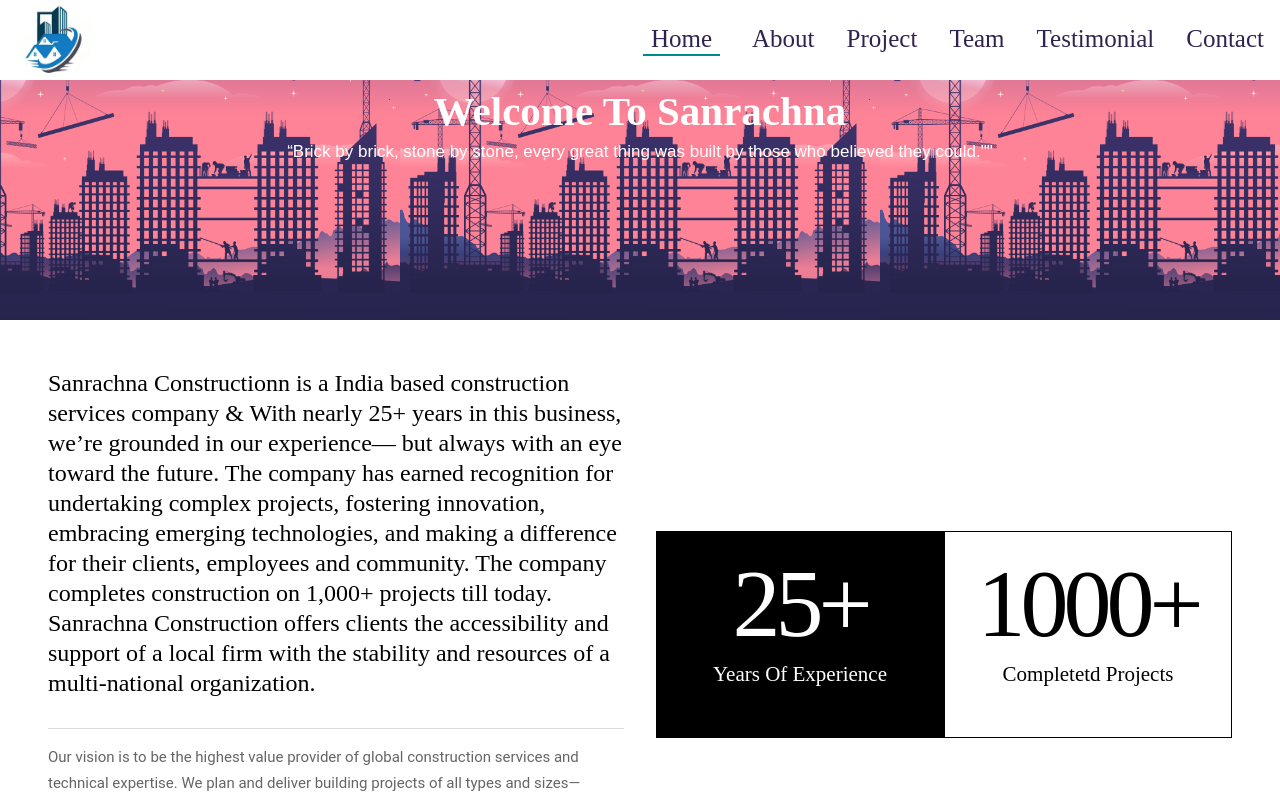
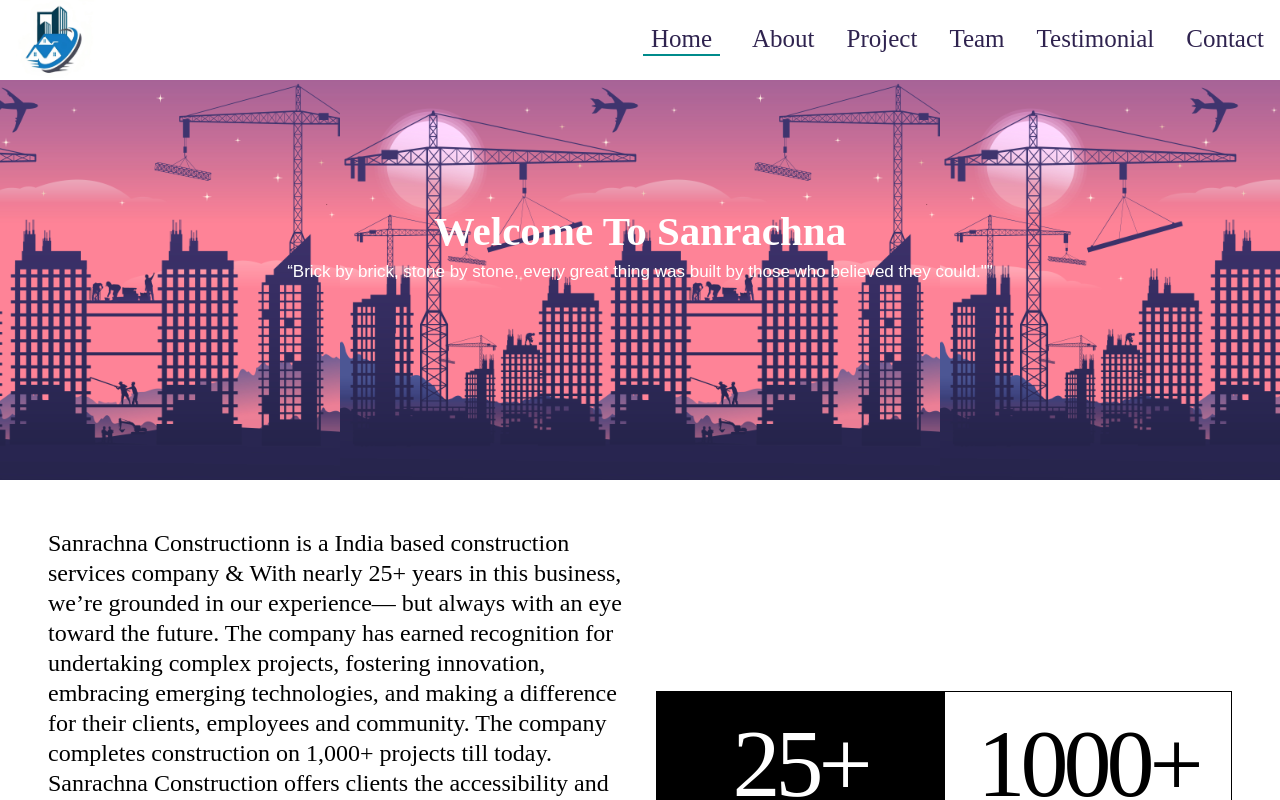
Before and after one commit to vardhan751raj/Sanrachna-site, a Next.js app: page / in a window 1280 px wide. Shown: the top 800 px of the page. Built offline with nearby package versions, Linux system fonts and the light colour scheme.

Commit message:
Update banner height

```diff
--- a/components/TopComponent/index.module.scss
+++ b/components/TopComponent/index.module.scss
@@ -1,6 +1,6 @@
 .responsive__bg {
   width: 100%;
-  height: 40vh;
+  height: 50vh;
   // background-image: url('/images/background.jpeg');
   background-image: url('/images/3.jpg');
   background-size: contain;
```
